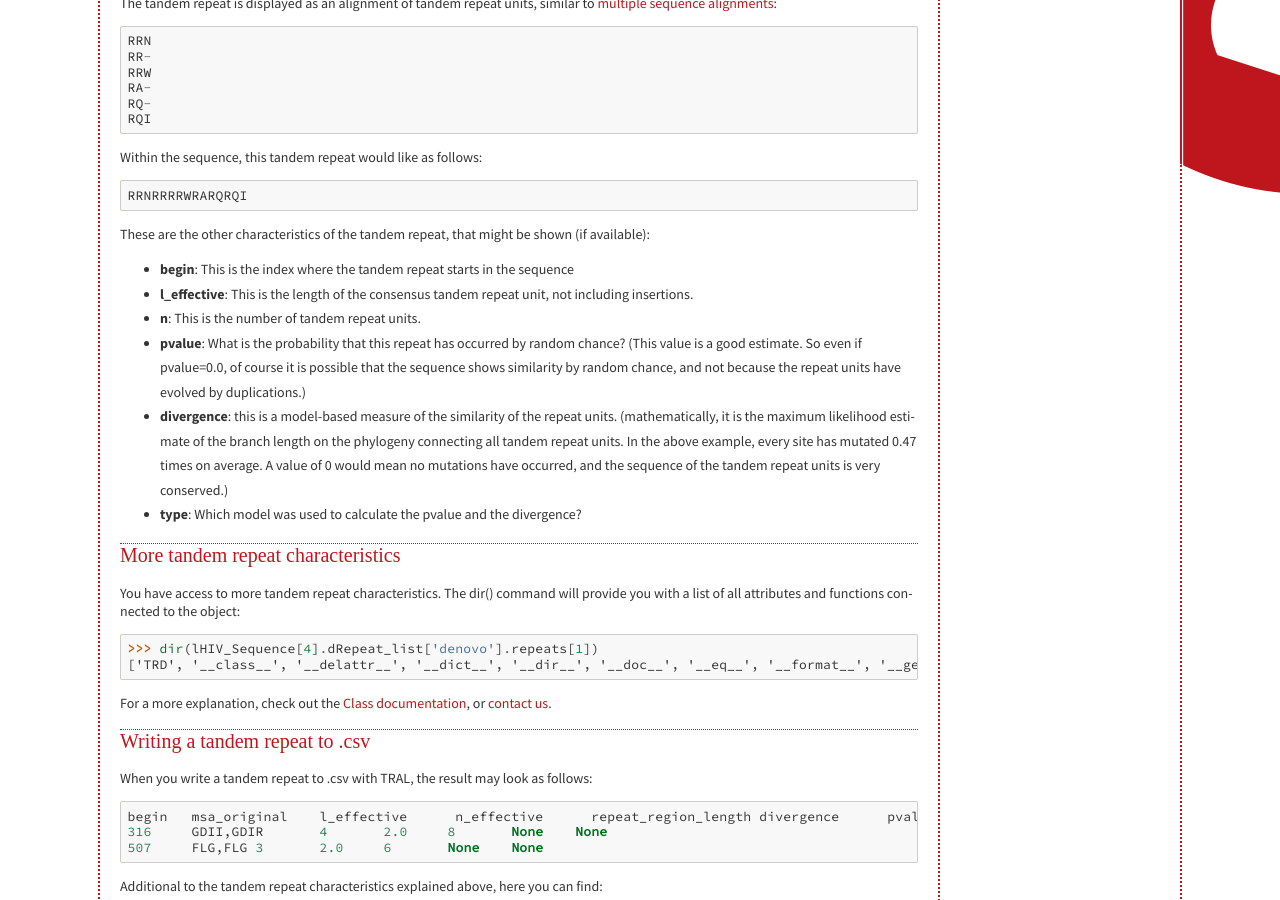
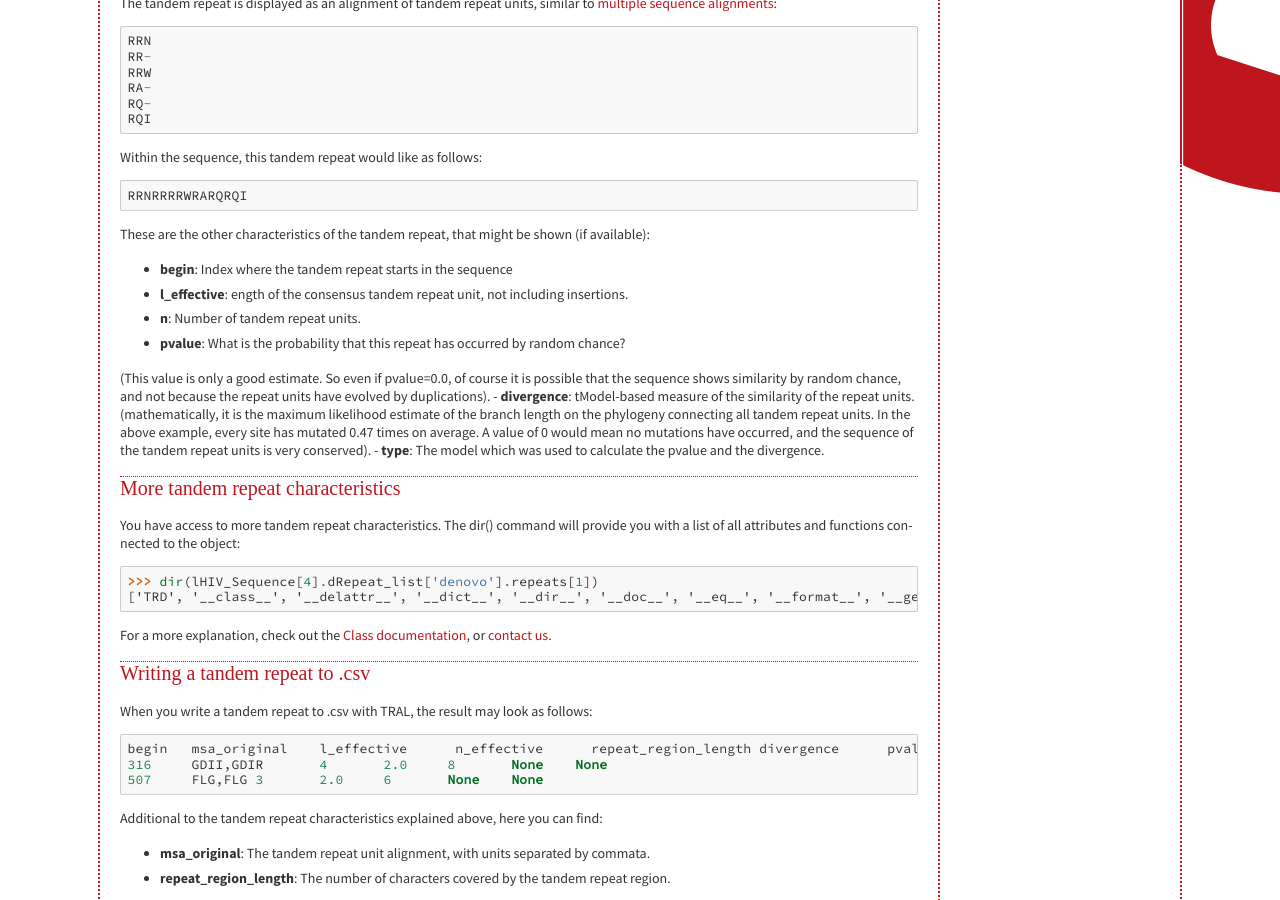
Before and after one commit to acg-team/tral, a Sphinx documentation site: the page built from docs/background.rst, in a window 1280 px wide and 900 px high, scrolled down 809 px. Built offline with Sphinx 7.4.7, drawn with Linux system fonts in a browser that asks for light colours; some web fonts are replaced.

Commit message:
updated sphinx documentation

```diff
--- a/docs/background.rst
+++ b/docs/background.rst
@@ -35,18 +35,17 @@ Within the sequence, this tandem repeat would like as follows::
 
 These are the other characteristics of the tandem repeat, that might be shown (if available):
 
-- **begin**: This is the index where the tandem repeat starts in the sequence
-- **l_effective**: This is the length of the consensus tandem repeat unit, not including insertions.
-- **n**: This is the number of tandem repeat units.
-- **pvalue**: What is the probability that this repeat has occurred by random chance? (This value
-  is a good estimate. So even if pvalue=0.0, of course it is possible that the sequence shows similarity
-  by random chance, and not because the repeat units have evolved by duplications.)
-- **divergence**: this is a model-based measure of the similarity of the repeat units.
-  (mathematically, it is the maximum likelihood estimate of the branch length on the phylogeny
-  connecting all tandem repeat units. In the above example, every site has mutated 0.47 times
-  on average. A value of 0 would mean no mutations have occurred, and the sequence of the
-  tandem repeat units is very conserved.)
-- **type**: Which model was used to calculate the pvalue and the divergence?
+- **begin**: Index where the tandem repeat starts in the sequence
+- **l_effective**: ength of the consensus tandem repeat unit, not including insertions.
+- **n**: Number of tandem repeat units.
+- **pvalue**: What is the probability that this repeat has occurred by random chance?
+(This value is only a good estimate. So even if pvalue=0.0, of course it is possible that the
+sequence shows similarity by random chance, and not because the repeat units have evolved by duplications).
+- **divergence**: tModel-based measure of the similarity of the repeat units. (mathematically, it is the maximum
+likelihood estimate of the branch length on the phylogeny connecting all tandem repeat units.
+In the above example, every site has mutated 0.47 times on average. A value of 0 would mean no
+mutations have occurred, and the sequence of the tandem repeat units is very conserved).
+- **type**: The model which was used to calculate the pvalue and the divergence.
 
 
 More tandem repeat characteristics
--- a/docs/index.rst
+++ b/docs/index.rst
@@ -23,6 +23,8 @@ external tools require linux. The full TRAL pipeline has been tested on ubuntu.
 The easiest way to get started on ubuntu is to use the
 :ref:`easy setup system <easy_setup>`. This automatically installs TRAL and all
 external tools.
+
+We also provide a docker <https://github.com/acg-team/tral/packages> image with TRAL and all its third party software set up.
 
 Alternately, follow these steps to install each part:
 
--- a/docs/pvaluefiles.rst
+++ b/docs/pvaluefiles.rst
@@ -8,7 +8,7 @@ need to be downloaded (2.6Gb) and placed in ~/.tral/data/pvalue:
 ::
 
     cd ~/.tral/data
-    wget ftp://ftp.vital-it.ch/papers/vital-it/Bioinformatics-Schaper/pvalue.tar.gz
+    wget https://acg-team.ulozezoz.myhostpoint.ch/pvalue.tar.gz
     tar -xzf pvalue.tar.gz
 
 
```
Also changed, not shown: docs/easy_setup.rst (+12 -2 lines), docs/workflow.rst (+4 -4 lines).
